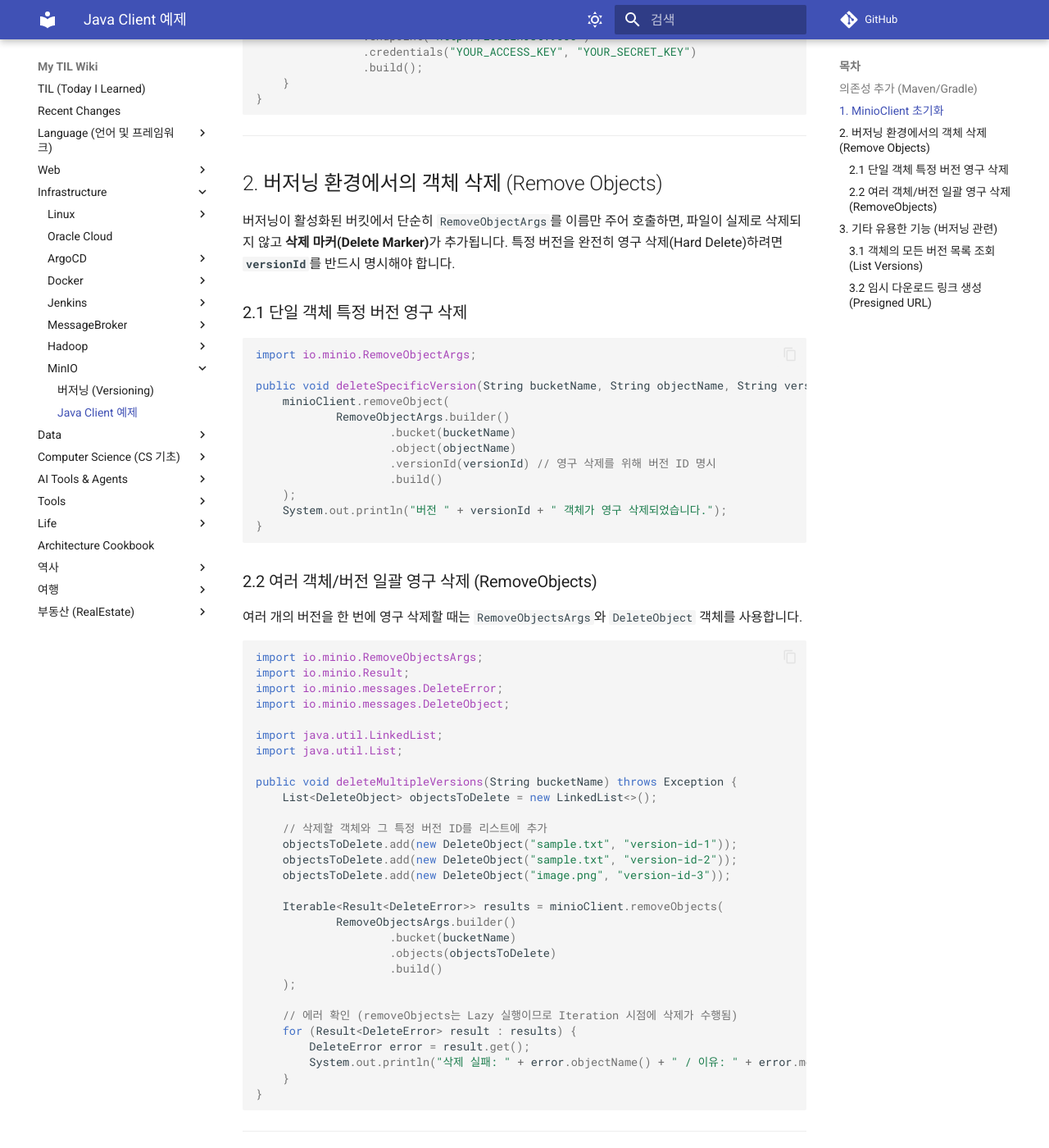
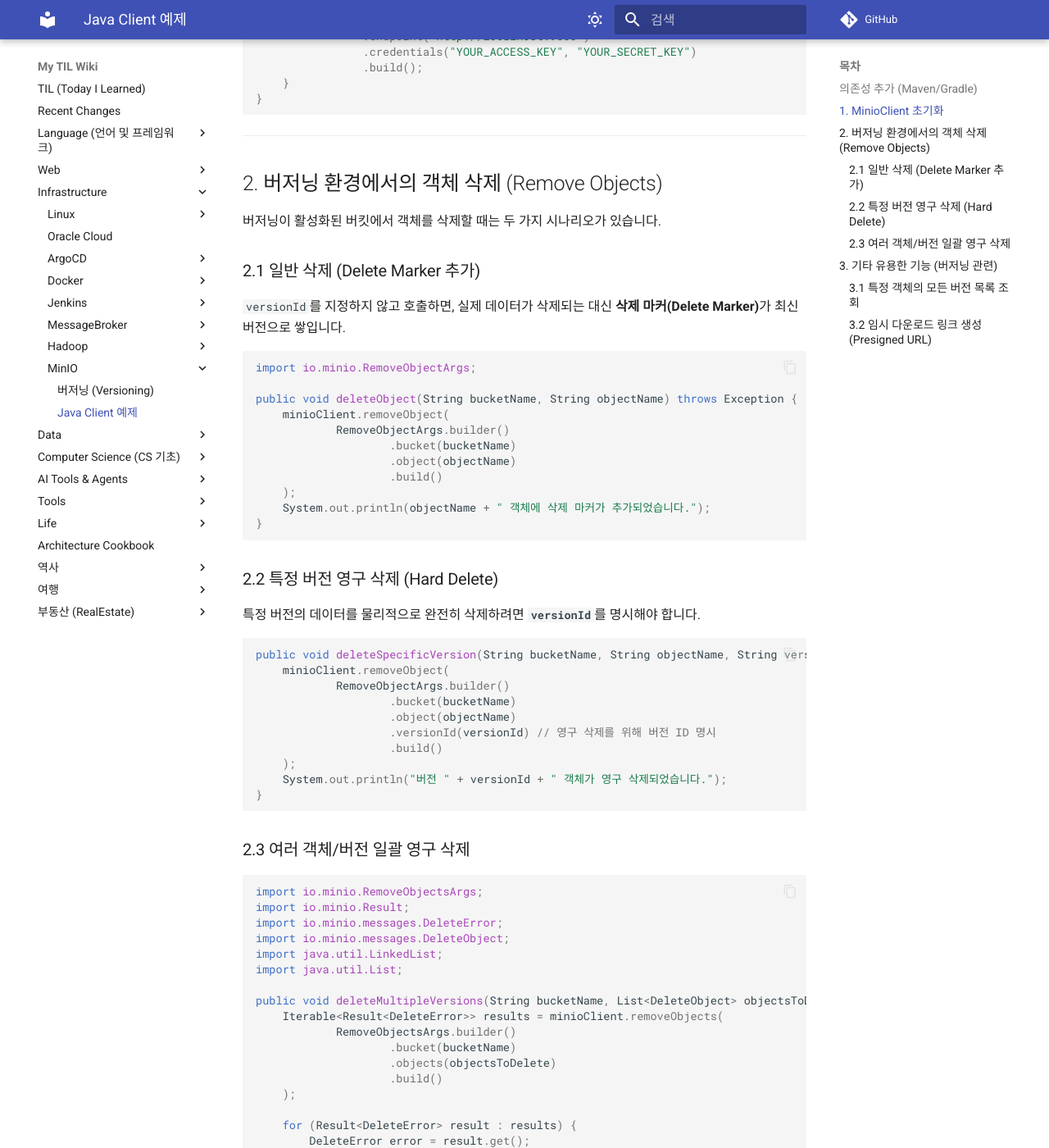
Before and after one commit to DevDooly/TIL, an MkDocs documentation site: the page built from docs/Infrastructure/MinIO/Java_Client_Examples.md, in a window 1280 px wide and 1400 px high, scrolled down 758 px. Shown: the whole window at 82% size. Built offline with MkDocs 1.6.1 and Material for MkDocs 9.7.7, drawn with Linux system fonts in a browser that asks for light colours; comment, search, counter and statistics services are not loaded; some of the changed text lies outside the part shown.

Commit message:
docs: MinIO Java Client 예제 업데이트 (bucket, objectName 인자 사용 방식 추가)

````diff
--- a/docs/Infrastructure/MinIO/Java_Client_Examples.md
+++ b/docs/Infrastructure/MinIO/Java_Client_Examples.md
@@ -41,14 +41,29 @@ public class MinioService {
 
 ## 2. 버저닝 환경에서의 객체 삭제 (Remove Objects)
 
-버저닝이 활성화된 버킷에서 단순히 `RemoveObjectArgs`를 이름만 주어 호출하면, 파일이 실제로 삭제되지 않고 **삭제 마커(Delete Marker)**가 추가됩니다.
-특정 버전을 완전히 영구 삭제(Hard Delete)하려면 **`versionId`**를 반드시 명시해야 합니다.
+버저닝이 활성화된 버킷에서 객체를 삭제할 때는 두 가지 시나리오가 있습니다.
 
-### 2.1 단일 객체 특정 버전 영구 삭제
+### 2.1 일반 삭제 (Delete Marker 추가)
+`versionId`를 지정하지 않고 호출하면, 실제 데이터가 삭제되는 대신 **삭제 마커(Delete Marker)**가 최신 버전으로 쌓입니다.
 
 ```java
 import io.minio.RemoveObjectArgs;
 
+public void deleteObject(String bucketName, String objectName) throws Exception {
+    minioClient.removeObject(
+            RemoveObjectArgs.builder()
+                    .bucket(bucketName)
+                    .object(objectName)
+                    .build()
+    );
+    System.out.println(objectName + " 객체에 삭제 마커가 추가되었습니다.");
+}
+```
+
+### 2.2 특정 버전 영구 삭제 (Hard Delete)
+특정 버전의 데이터를 물리적으로 완전히 삭제하려면 **`versionId`**를 명시해야 합니다.
+
+```java
 public void deleteSpecificVersion(String bucketName, String objectName, String versionId) throws Exception {
     minioClient.removeObject(
             RemoveObjectArgs.builder()
@@ -61,27 +76,17 @@ public void deleteSpecificVersion(String bucketName, String objectName, String v
 }
 ```
 
-### 2.2 여러 객체/버전 일괄 영구 삭제 (RemoveObjects)
-
-여러 개의 버전을 한 번에 영구 삭제할 때는 `RemoveObjectsArgs`와 `DeleteObject` 객체를 사용합니다.
+### 2.3 여러 객체/버전 일괄 영구 삭제
 
 ```java
 import io.minio.RemoveObjectsArgs;
 import io.minio.Result;
 import io.minio.messages.DeleteError;
 import io.minio.messages.DeleteObject;
-
 import java.util.LinkedList;
 import java.util.List;
 
-public void deleteMultipleVersions(String bucketName) throws Exception {
-    List<DeleteObject> objectsToDelete = new LinkedList<>();
-
-    // 삭제할 객체와 그 특정 버전 ID를 리스트에 추가
-    objectsToDelete.add(new DeleteObject("sample.txt", "version-id-1"));
-    objectsToDelete.add(new DeleteObject("sample.txt", "version-id-2"));
-    objectsToDelete.add(new DeleteObject("image.png", "version-id-3"));
-
+public void deleteMultipleVersions(String bucketName, List<DeleteObject> objectsToDelete) throws Exception {
     Iterable<Result<DeleteError>> results = minioClient.removeObjects(
             RemoveObjectsArgs.builder()
                     .bucket(bucketName)
@@ -89,10 +94,9 @@ public void deleteMultipleVersions(String bucketName) throws Exception {
                     .build()
     );
 
-    // 에러 확인 (removeObjects는 Lazy 실행이므로 Iteration 시점에 삭제가 수행됨)
     for (Result<DeleteError> result : results) {
         DeleteError error = result.get();
-        System.out.println("삭제 실패: " + error.objectName() + " / 이유: " + error.message());
+        System.out.println("삭제 실패: " + error.objectName() + " / " + error.message());
     }
 }
 ```
@@ -101,39 +105,35 @@ public void deleteMultipleVersions(String bucketName) throws Exception {
 
 ## 3. 기타 유용한 기능 (버저닝 관련)
 
-### 3.1 객체의 모든 버전 목록 조회 (List Versions)
-
-버저닝이 활성화된 버킷에서 삭제 마커를 포함한 파일의 모든 히스토리(버전들)를 조회하는 방법입니다. `ListObjectsArgs`에서 `includeVersions(true)`를 설정해야 합니다.
+### 3.1 특정 객체의 모든 버전 목록 조회
 
 ```java
 import io.minio.ListObjectsArgs;
 import io.minio.Result;
 import io.minio.messages.Item;
 
-public void listAllVersions(String bucketName, String objectPrefix) throws Exception {
+public void listObjectVersions(String bucketName, String objectName) throws Exception {
     Iterable<Result<Item>> results = minioClient.listObjects(
             ListObjectsArgs.builder()
                     .bucket(bucketName)
-                    .prefix(objectPrefix) // 특정 파일명이나 폴더 경로
-                    .includeVersions(true) // 핵심: 모든 버전을 가져옴
+                    .prefix(objectName) // 특정 파일명 지정
+                    .includeVersions(true)
                     .build()
     );
 
     for (Result<Item> result : results) {
         Item item = result.get();
-        System.out.println("파일명: " + item.objectName());
-        System.out.println("버전 ID: " + item.versionId());
-        System.out.println("최신 여부: " + item.isLatest());
-        System.out.println("삭제 마커 여부: " + item.isDeleteMarker());
-        System.out.println("크기: " + item.size());
-        System.out.println("-------------------------");
+        if (item.objectName().equals(objectName)) {
+            System.out.println("버전 ID: " + item.versionId());
+            System.out.println("최신 여부: " + item.isLatest());
+            System.out.println("삭제 마커 여부: " + item.isDeleteMarker());
+            System.out.println("-------------------------");
+        }
     }
 }
 ```
 
 ### 3.2 임시 다운로드 링크 생성 (Presigned URL)
-
-특정 버전의 파일을 외부 사용자가 웹 브라우저 등에서 다운로드할 수 있도록 한시적으로 유효한 URL을 생성합니다.
 
 ```java
 import io.minio.GetPresignedObjectUrlArgs;
@@ -146,8 +146,8 @@ public String generatePresignedUrl(String bucketName, String objectName, String
                     .method(Method.GET)
                     .bucket(bucketName)
                     .object(objectName)
-                    .versionId(versionId) // 특정 버전을 지정하여 다운로드 링크 생성
-                    .expiry(1, TimeUnit.HOURS) // 1시간 동안만 유효
+                    .versionId(versionId) // null 이면 최신 버전, 명시하면 특정 버전
+                    .expiry(1, TimeUnit.HOURS)
                     .build()
     );
 }
````
Also changed, not shown: README.md (+1 -1 lines), docs/Recent_Changes.md (+1 -1 lines).
